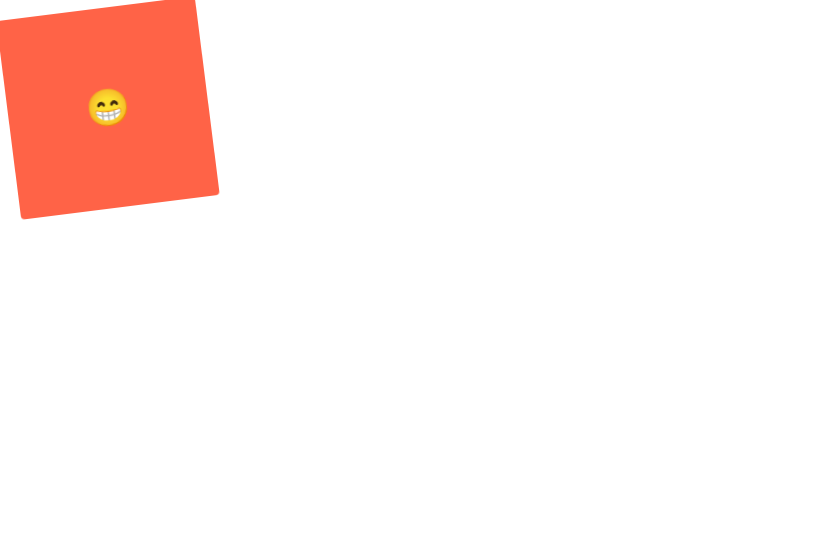
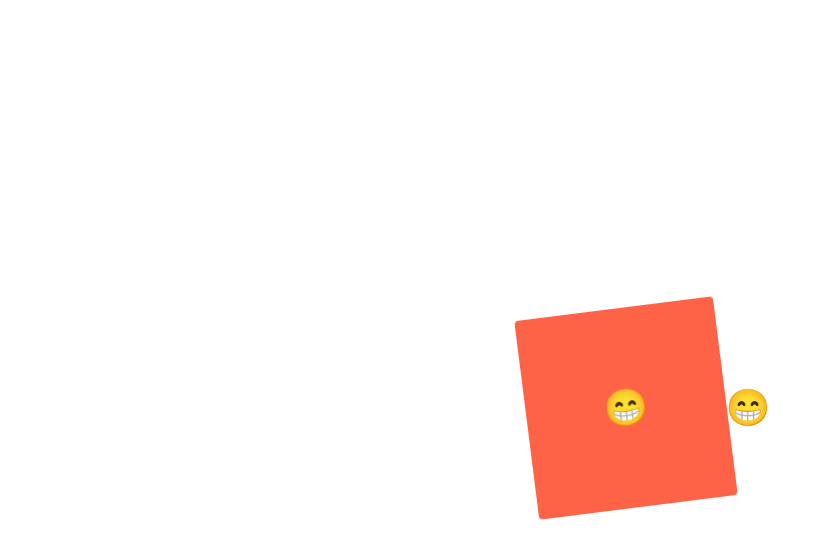
Before and after one commit to leesiyun/react-masterclass, a React (Create React App) app: page / in a window 1280 px wide. Shown: the top 558 px of the page, without its empty margins (0-830 px from the left). Built offline with nearby package versions, Linux system fonts and the light colour scheme.

Commit message:
#2.5 Pseudo Selectors part Two

```diff
--- a/src/App.js
+++ b/src/App.js
@@ -2,6 +2,10 @@
 
 const Wrapper = styled.div`
   display: flex;
+  height: 100vh;
+  width: 100vw;
+  justify-content: center;
+  align-items: center;
 `;
 
 const rotationAnimation = keyframes`
@@ -18,6 +22,10 @@
   }
 `;
 
+const Emoji = styled.span`
+  font-size: 36px;
+`;
+
 const Box = styled.div`
   height: 200px;
   width: 200px;
@@ -26,14 +34,8 @@
   justify-content: center;
   align-items: center;
   animation: ${rotationAnimation} 1s linear infinite;
-  span {
-    font-size: 36px;
-    &:hover {
-      font-size: 100px;
-    }
-    &:active {
-      opacity: 0;
-    }
+  ${Emoji}:hover {
+    font-size: 98px;
   }
 `;
 
@@ -41,8 +43,9 @@
   return (
     <Wrapper>
       <Box>
-        <span>😁</span>
+        <Emoji as="p">😁</Emoji>
       </Box>
+      <Emoji as="p">😁</Emoji>
     </Wrapper>
   );
 };
```
